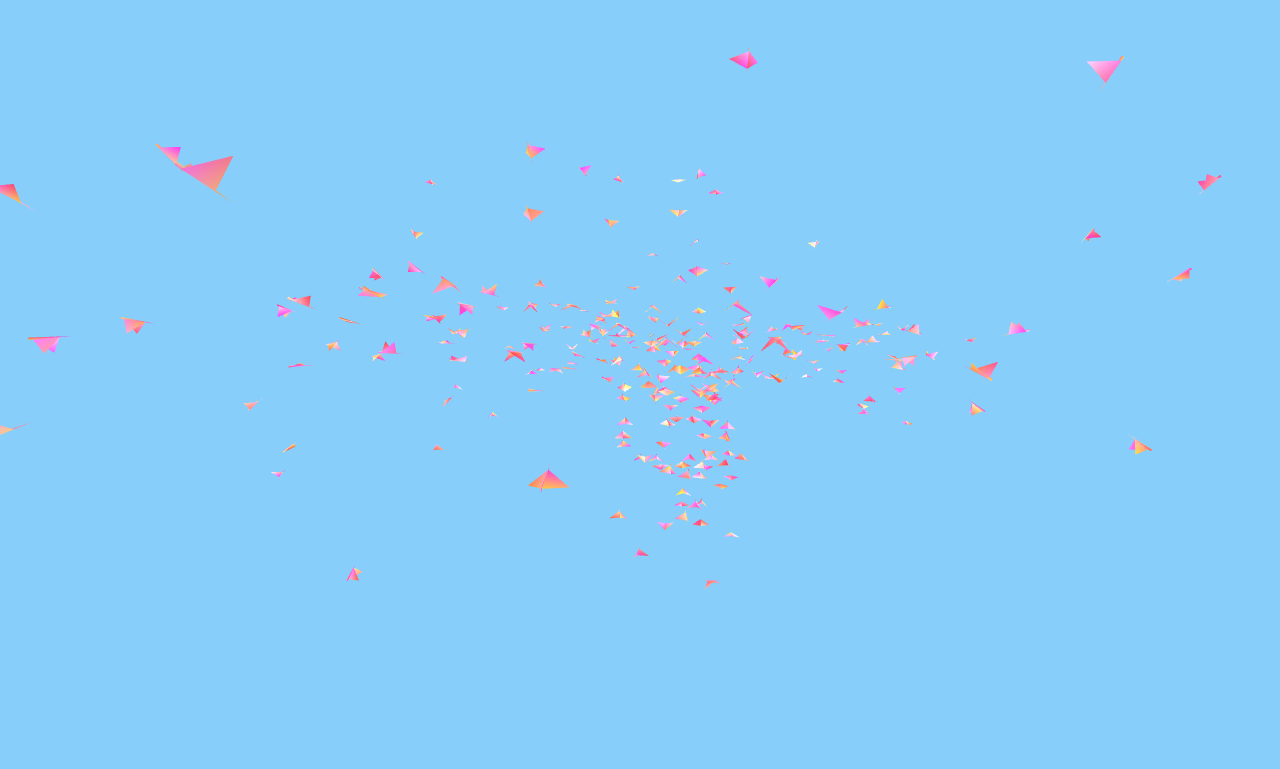
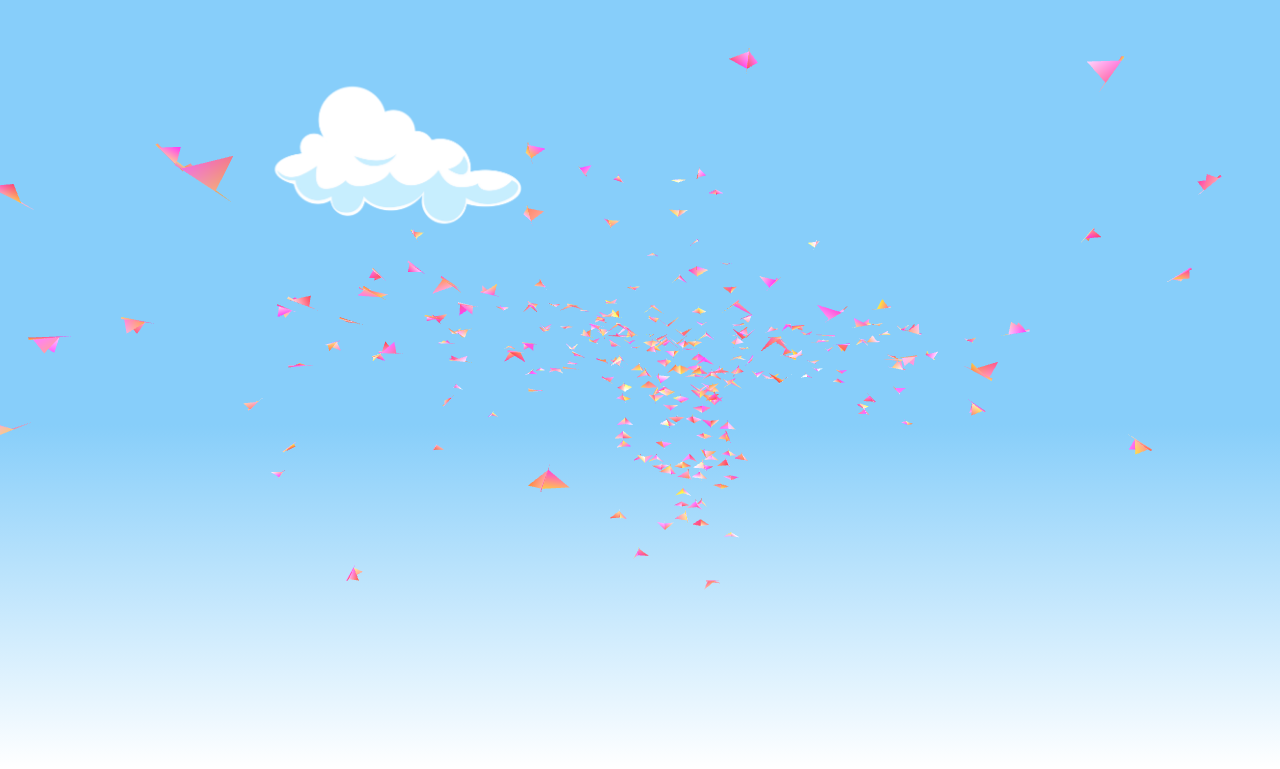
Before and after one commit to AdamKolodziejczak/AdamKolodziejczak.github.io, a plain HTML site: page index.html in a window 1280 px wide. Shown: the part 91-860 px from the top of the page. Drawn offline with nearby package versions, Linux system fonts and the light colour scheme; animation ran at ten frames a second.

Commit message:
first cloud & gradient background

```diff
--- a/index.html
+++ b/index.html
@@ -10,6 +10,10 @@
 <body>
     <div id="main">
         <h1>Adam Kolodziejczak</h1>
+    </div>
+
+    <div id="skill_1">
+        <img class="skills_images" src="imgs/cloud1.png" alt="cloud">
     </div>
 
     <script src="https://cdnjs.cloudflare.com/ajax/libs/three.js/r134/three.min.js"></script>
@@ -30,5 +34,7 @@
         })
     </script>
 
+
+
 </body>
 </html>
--- a/styles.css
+++ b/styles.css
@@ -5,10 +5,11 @@ html{
 
 body{
     margin: 0;
-    background-color: lightskyblue;
+    background: linear-gradient(to bottom, lightskyblue 60%, white 100%);
 }
 
 #main{
+    position: relative;
     height: 100vh;
     width: 100vw;
     padding: 30px;
@@ -20,3 +21,17 @@ h1{
     font-weight: bold;
     text-align: center;
 }
+
+#skill_1{
+    position: absolute;
+    z-index: 1;
+    left: 20%;
+    top: 20%;
+    padding: 10px;
+}
+
+.skills_images{
+    max-height: 20vh;
+    max-width: 100%;
+
+}
```
Also changed, not shown: imgs/cloud main.png (added), imgs/cloud1.png (added).
